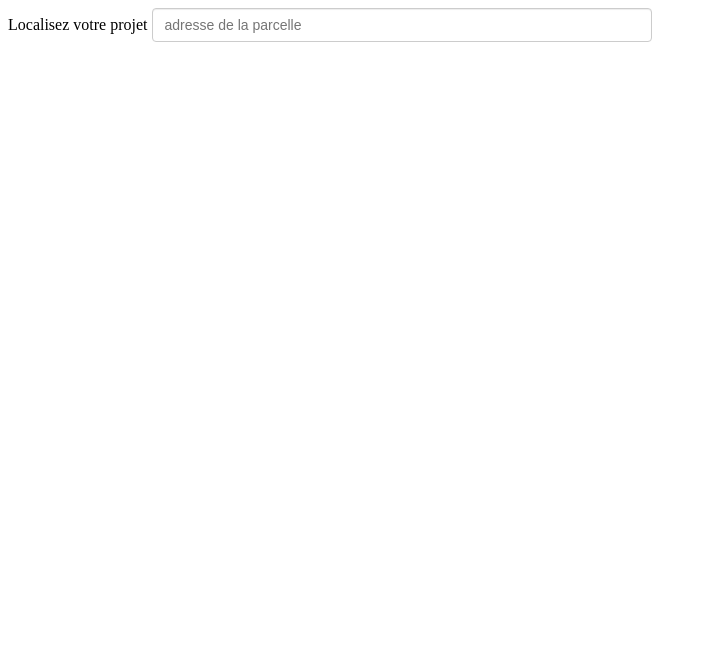
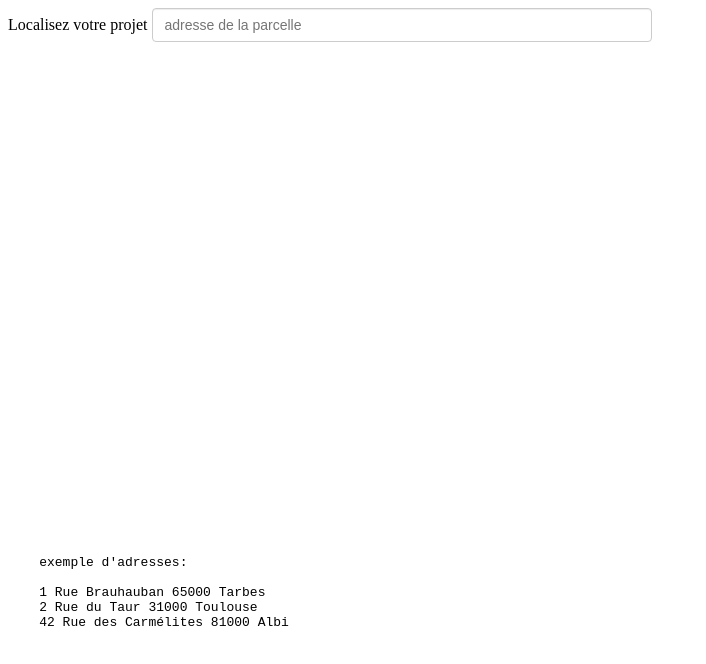
Before and after one commit to etalab/urbaclic, a website: page exemples/exemple.html in a window 1280 px wide. Shown: the whole page, without its empty margins (0-706 px from the left). Drawn offline with nearby package versions, Linux system fonts and the light colour scheme.

Commit message:
ajout exemple adresse

```diff
--- a/exemples/exemple.html
+++ b/exemples/exemple.html
@@ -36,5 +36,13 @@
     />
 </div-->
 
+<pre>
+    exemple d'adresses:
+
+    1 Rue Brauhauban 65000 Tarbes
+    2 Rue du Taur 31000 Toulouse
+    42 Rue des Carmélites 81000 Albi
+
+</pre>
 </body>
 </html>
```
